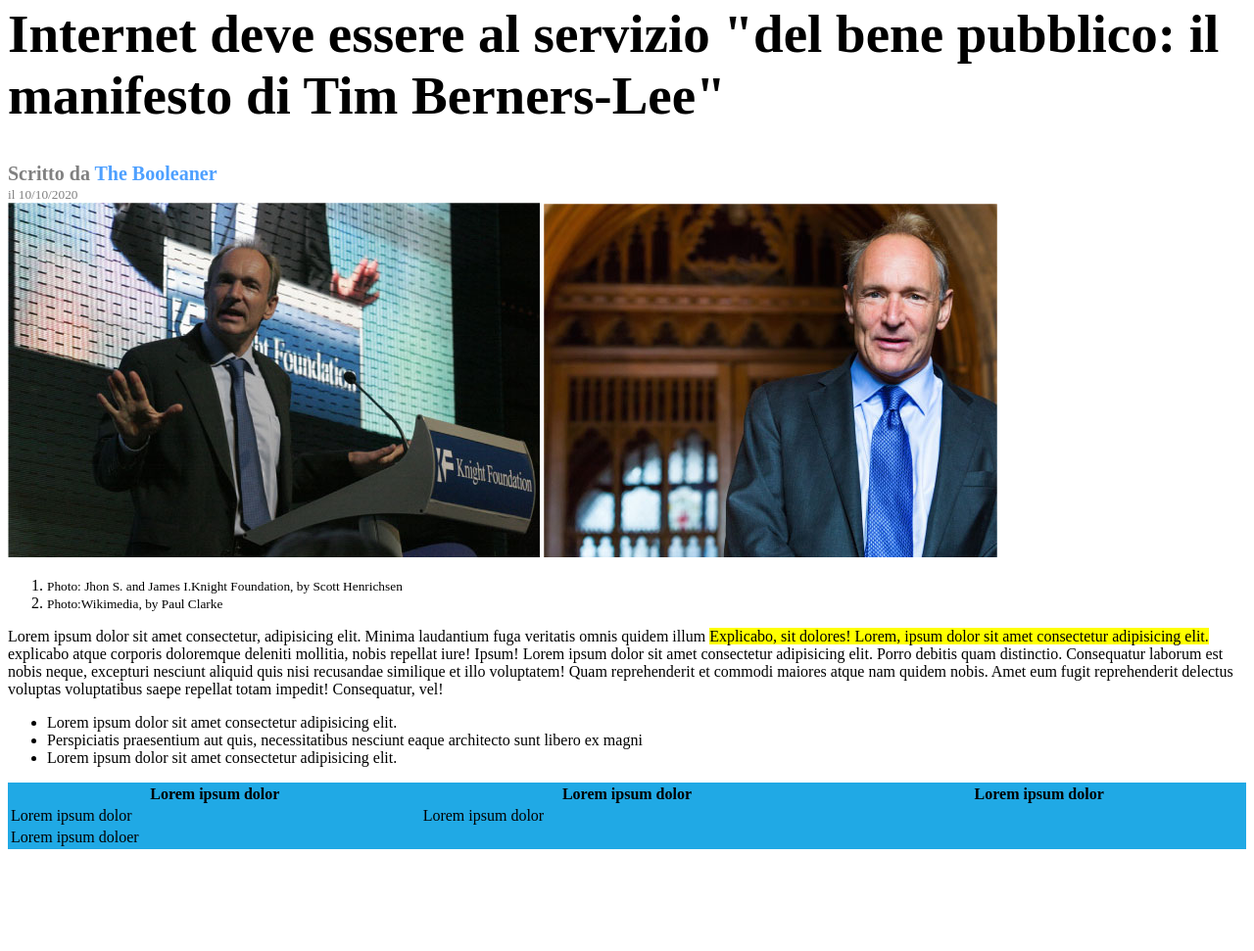
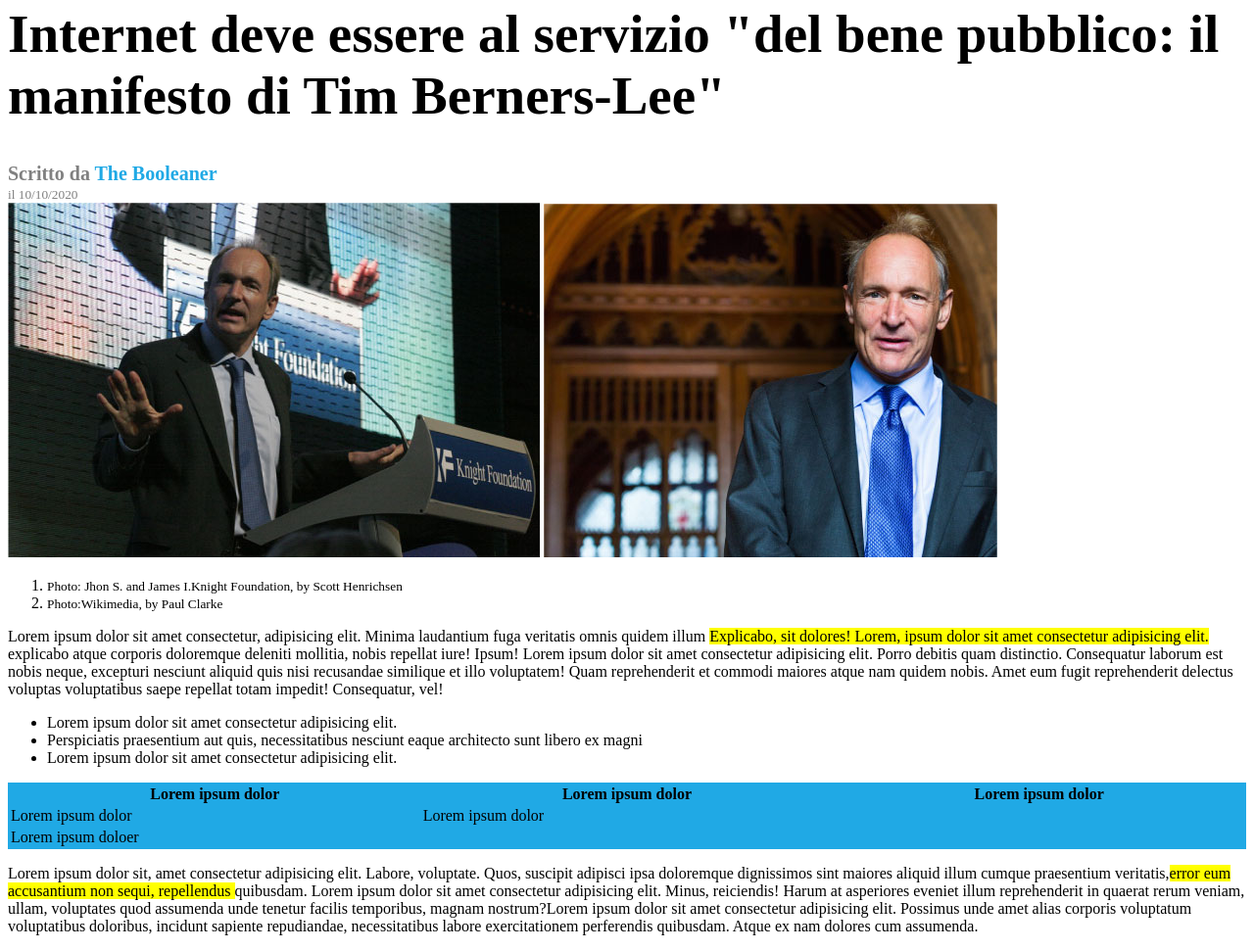
Before and after one commit to Alex100688/html-css-booleaner, a plain HTML site: page index.html in a window 1280 px wide. Shown: the part 232-1203 px from the top of the page at 98% size. Before the commit the page ends 1107 px from the top, so only its background shows below. Drawn offline with Linux system fonts and the light colour scheme.

Commit message:
fine main

```diff
--- a/css/style.css
+++ b/css/style.css
@@ -20,7 +20,7 @@
     color: #808080;
 }
 .nome-autore{
-    color: #4EA0FF;
+    color: #20A9E5;
 }
 .data{
     color: #808080;
--- a/index.html
+++ b/index.html
@@ -63,6 +63,12 @@
                 </tbody>
             </table>
             <!-- fine tabella -->
+        </section>
+        <section>
+            <!--  inizio parte finale -->
+            <p>Lorem ipsum dolor sit, amet consectetur adipisicing elit. Labore, voluptate. Quos, suscipit adipisci ipsa doloremque dignissimos sint maiores aliquid illum cumque praesentium veritatis,<mark>error eum accusantium non sequi, repellendus </mark>quibusdam.
+            Lorem ipsum dolor sit amet consectetur adipisicing elit. Minus, reiciendis! Harum at asperiores eveniet illum reprehenderit in quaerat rerum veniam, ullam, voluptates quod assumenda unde tenetur facilis temporibus, magnam nostrum?Lorem ipsum dolor sit amet consectetur adipisicing elit. Possimus unde amet alias corporis voluptatum voluptatibus doloribus, incidunt sapiente repudiandae, necessitatibus labore exercitationem perferendis quibusdam. Atque ex nam dolores cum assumenda.</p>
+            <!--  fine parte finale -->
 
         </section>
     </main>
```
